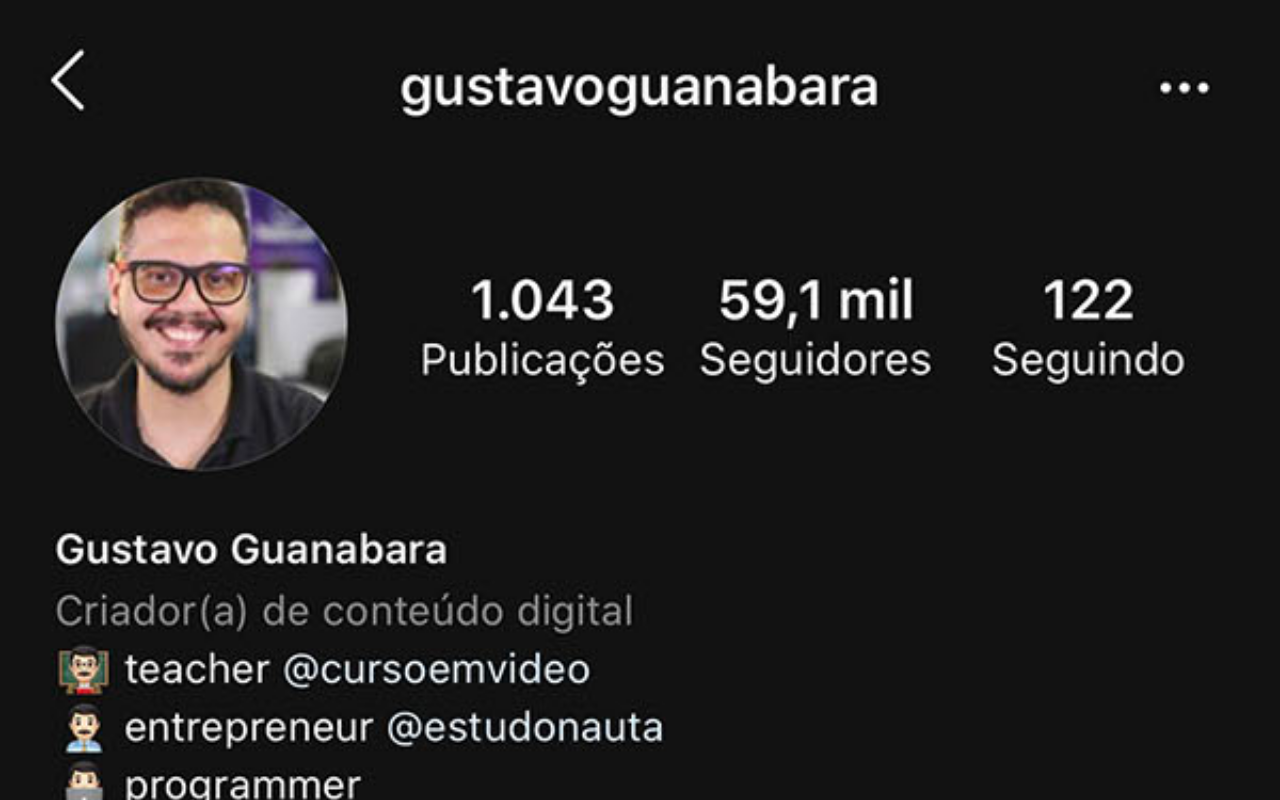
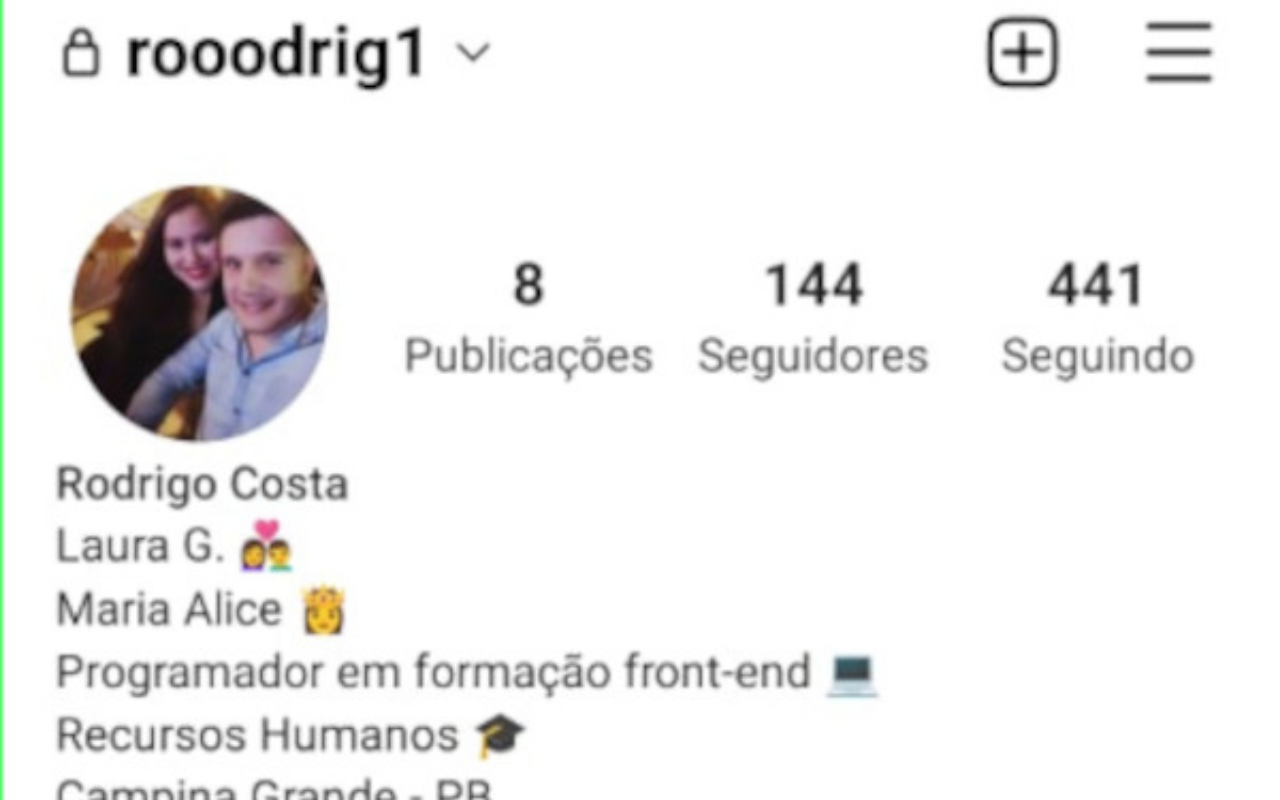
Before and after one commit to Programador-Rodrigocosta/projeto-social, a plain HTML site: page instagram.html in a window 1280 px wide. Shown: the top 800 px of the page. Drawn offline with Linux system fonts and the light colour scheme.

Commit message:
atualizei

```diff
--- a/instagram.html
+++ b/instagram.html
@@ -8,7 +8,7 @@
     <link rel="stylesheet" href="estilos/social.css">
 </head>
 <body>
-    <img src="imagens/tela-instagram.jpg" alt="Instagram">
+    <img src="imagens/intagram-tela-rodrigo.jpg" alt="Instagram">
     <a href="https://www.instagram.com/rooodrig1/" target="_blank">ACESSE</a>
 </body>
 </html>
```
Also changed, not shown: imagens/intagram-tela-rodrigo.jpg (added).
